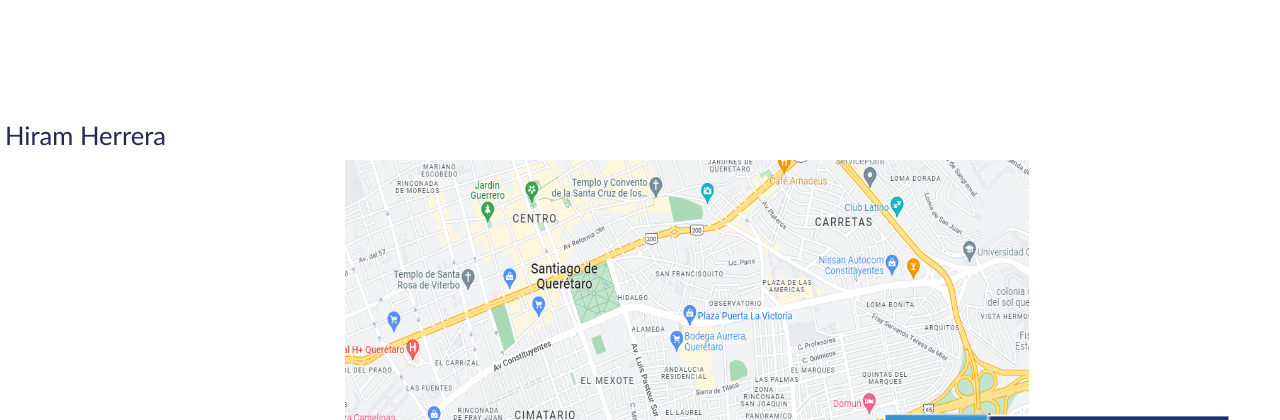
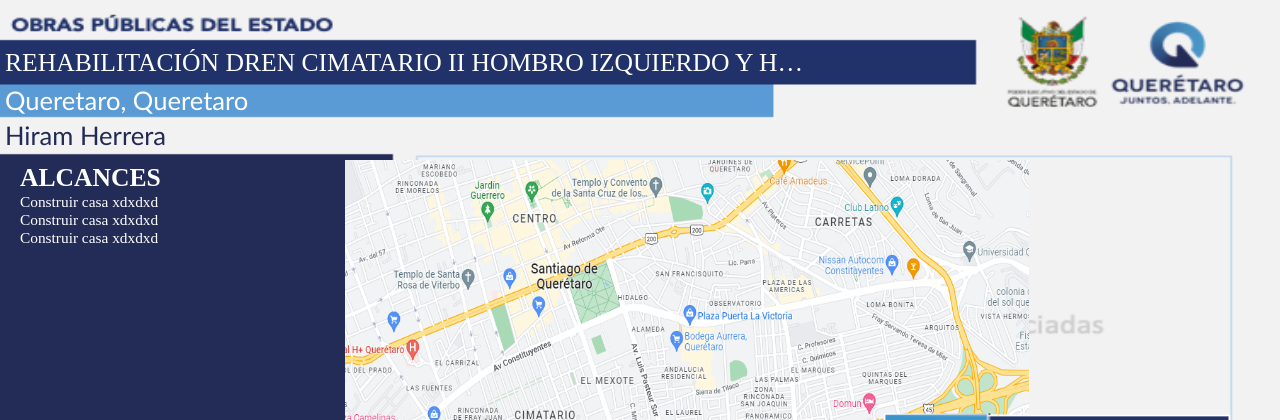
Before and after one commit to HiramH97/fichas-automaticas, a plain HTML site: page index.html in a window 1280 px wide. Shown: the top 420 px of the page. Drawn offline with Linux system fonts and the light colour scheme; files whose address does not match are found by name.

Commit message:
Update style.css
Cambio en la palabra diapositiva

```diff
--- a/styles/style.css
+++ b/styles/style.css
@@ -8,7 +8,7 @@
     width: 100%;
     height: 100vh;
     max-height: 100vh;
-    background-image: url('../resources/Plantilla.png');
+    background-image: url('../resources/Diapositiva1.png');
     background-repeat: no-repeat;
     background-size: 100% 100%;
     position: relative;
```
